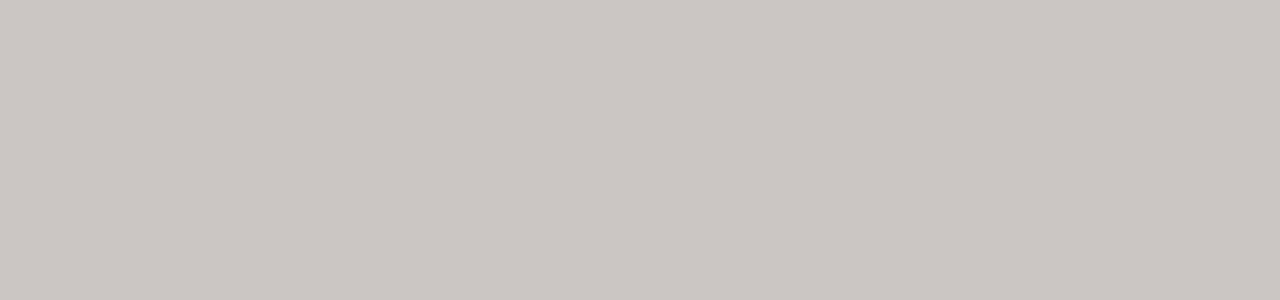
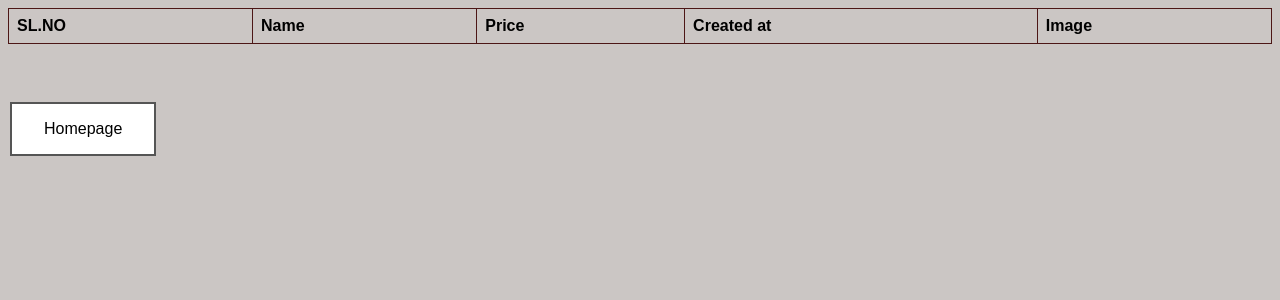
Before and after one commit to Abhijithmahendrakar/expense, a Django app: page /sortprice/ in a window 1280 px wide. Before the commit the part shown is empty. Shown: the top 300 px of the page. Run offline with Django 3.2, Linux system fonts and the light colour scheme; data that the repository does not hold is empty; parts of the project's set-up code (start-up, migrations or seed data) failed here and were passed over.

Commit message:
feat : sort the list of items by price

```diff
--- a/track/templates/track/sprice.html
+++ b/track/templates/track/sprice.html
@@ -7,3 +7,38 @@
 <title>Sort by price</title>
 </head>
 <body>
+
+<!-- table with elements in a loop --->
+<table>
+    <th>SL.NO</th>
+    <th>Name</th>
+    <th>Price</th>
+    <th>Created at</th>
+    <th>Image</th>
+    {% for i in price %}
+    <tr>
+        <td>{{forloop.counter}}</td>
+        <td>{{i.name}}</td>
+        <td>{{i.price}}</td>
+        <td>{{i.created_at}}</td>
+        <td>{% if i.image %}
+            <img src="{{i.image.url}}" width="100px" height="100px"/>
+            {% endif %}
+        <br>
+    <form action="{% url 'track:delete' i.id%}">
+    <input type="submit" value="Delete Task" id="delete{{forloop.counter}}"/>
+    <br>
+    </form>
+    <form action="{% url 'track:update' i.id%}">
+    <input type="submit" value="Edit" id="edit{{forloop.counter}}"/>
+    </form></td>
+    </tr>
+    {% endfor %}
+</table>
+<!-- table with elements in a loop --->
+<br><br><br>
+<form action="{% url 'track:items'%}">
+    <button class="button button5">Homepage</button>
+</form>
+</body>
+</html>
```
